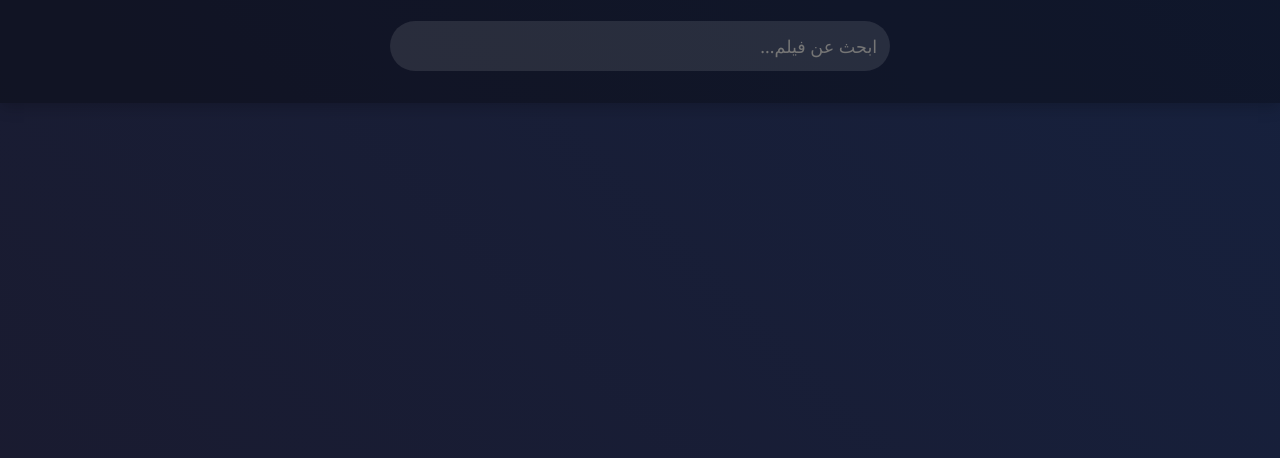
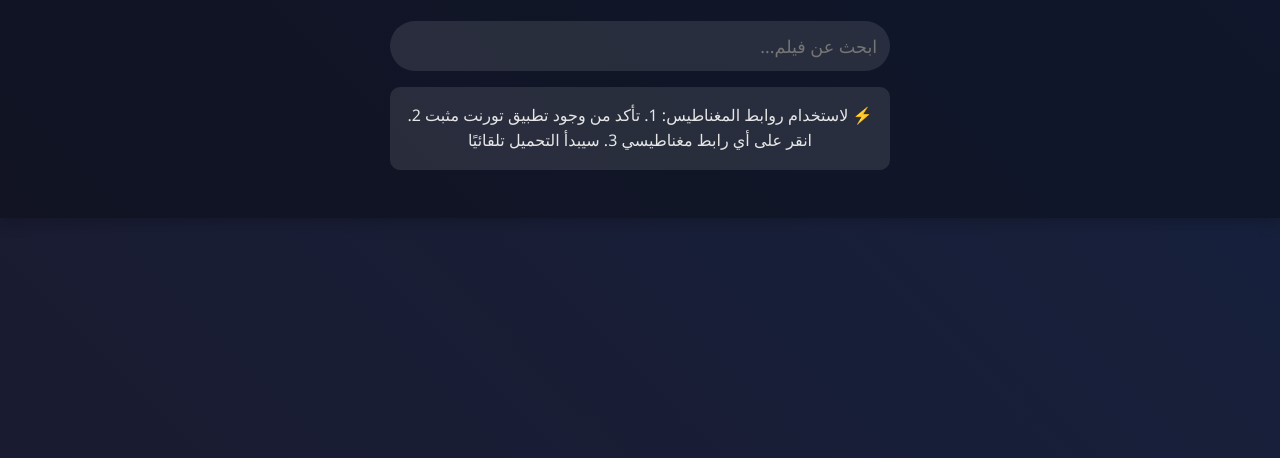
Before and after one commit to MedRAM-RAM/MedRAM-RAM.github.io, a plain HTML site: page index.html in a window 1280 px wide. Shown: the part 86-544 px from the top of the page. Drawn offline with Linux system fonts and the light colour scheme; no server answers.

Commit message:
update index.html

```diff
--- a/index.html
+++ b/index.html
@@ -10,6 +10,12 @@
     <header class="main-header">
         <h1>🎬 متصفح أفلام YTS</h1>
         <input type="text" id="searchInput" placeholder="ابحث عن فيلم...">
+        <div class="magnet-help">
+            ⚡ لاستخدام روابط المغناطيس:
+            1. تأكد من وجود تطبيق تورنت مثبت
+            2. انقر على أي رابط مغناطيسي
+            3. سيبدأ التحميل تلقائيًا
+        </div>
     </header>
 
     <main class="container">
```
